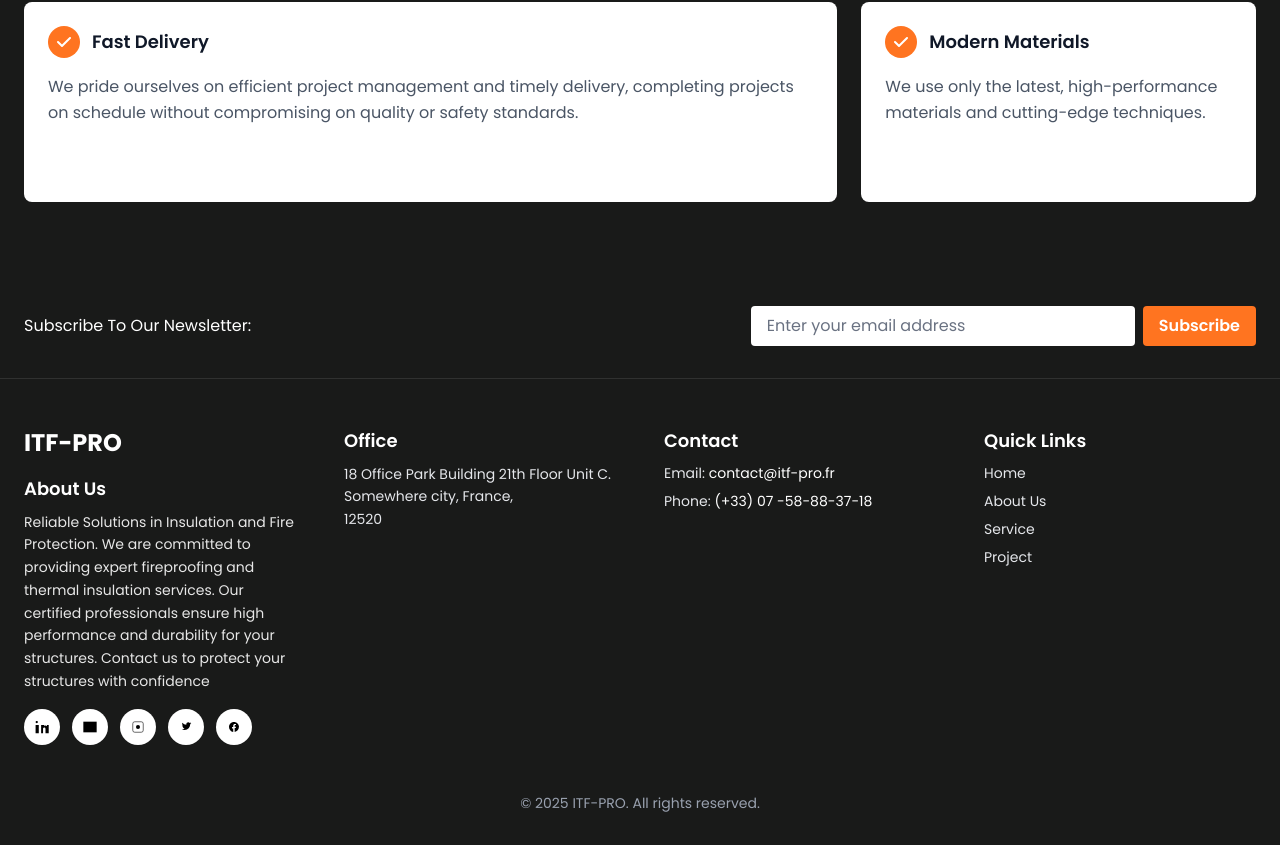
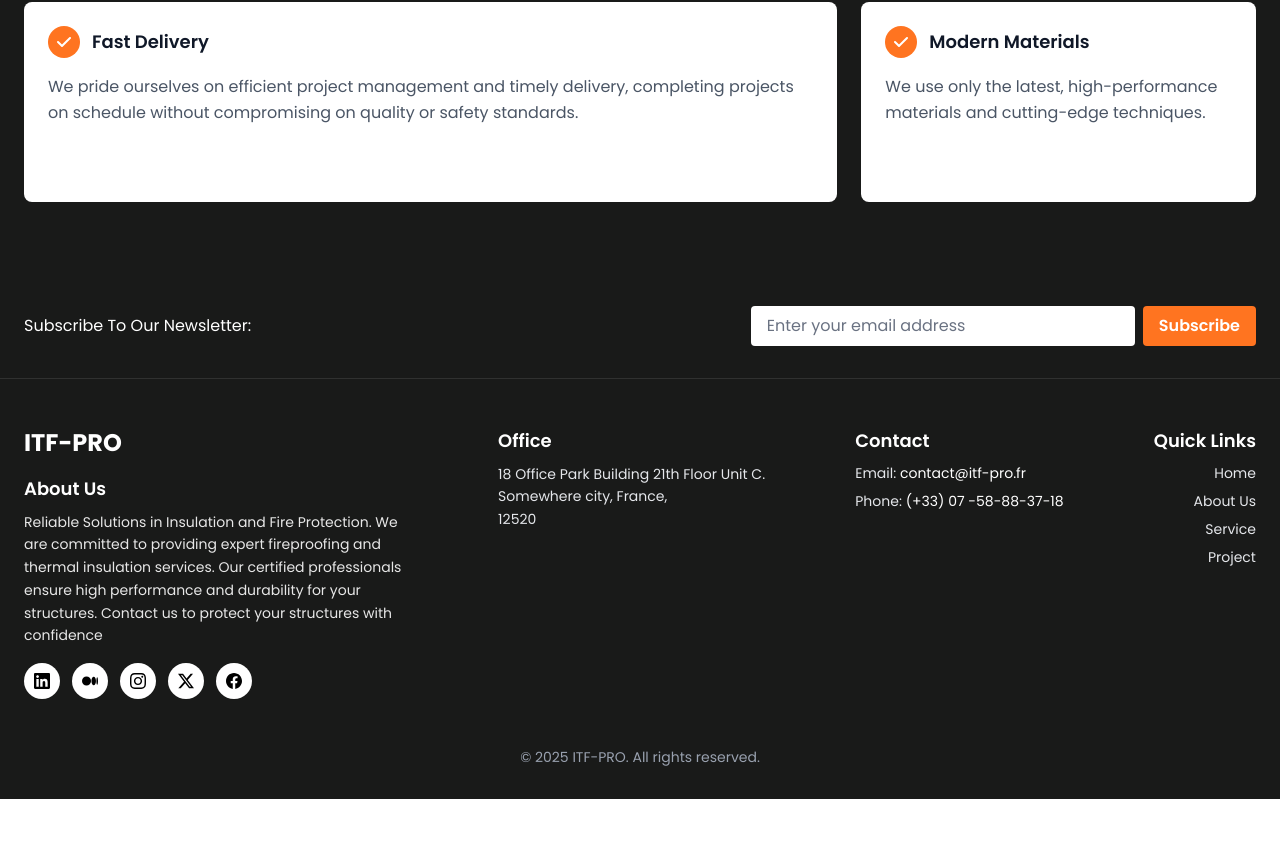
Before and after one commit to Maarij07/itf-pro, a Next.js app: page /about in a window 1280 px wide. Shown: the part 1480-2325 px from the top of the page. After the commit the page ends 2279 px from the top, so only its background shows below. Built offline with nearby package versions, Linux system fonts and the light colour scheme.

Commit message:
navbar + footer adjustments done

```diff
--- a/src/app/components/Footer.tsx
+++ b/src/app/components/Footer.tsx
@@ -31,9 +31,10 @@
                 </div>
             </div>
 
-            <div className="max-w-7xl mx-auto px-6 py-12 grid grid-cols-1 md:grid-cols-4 gap-12">
-                {/* Column 1: Logo, About Us heading, paragraph, social icons */}
-                <div>
+            <div className="max-w-7xl mx-auto px-6 py-12">
+                <div className="flex flex-col md:flex-row justify-between items-start gap-8 md:gap-16">
+                    {/* Column 1: Logo, About Us */}
+                    <div className="flex-1 max-w-sm">
                         <div className="mb-4">
                             <div className="text-2xl font-bold">ITF-PRO</div>
                         </div>
@@ -45,43 +46,41 @@
                         </p>
 
                         <div className="flex space-x-3 mt-2">
-                        {/* Social icons as white circles */}
+                            {/* Social icons as white circles with proper icons */}
                             <a href="#" aria-label="LinkedIn" className="w-9 h-9 rounded-full flex items-center justify-center bg-white" title="LinkedIn">
-                            <svg width="14" height="14" viewBox="0 0 24 24" fill="none" xmlns="http://www.w3.org/2000/svg">
-                                <path d="M4.98 3.5C4.98 4.60457 4.09257 5.492 2.988 5.492C1.88343 5.492 1 4.60457 1 3.5C1 2.39543 1.88343 1.508 2.988 1.508C4.09257 1.508 4.98 2.39543 4.98 3.5Z" fill="#000"/>
-                                <path d="M6.5 8.5H1v14h5.5v-14zM10.5 8.5H16v2h.1c.8-1.5 3-1.6 4.4 0V8.5h3v14h-5.5v-7c0-1.7-.6-2.8-2.1-2.8-1.1 0-1.7.7-2 1.4-.1.2-.1.5-.1.8v7.6H10.5v-14z" fill="#000"/>
+                                <svg width="16" height="16" viewBox="0 0 24 24" fill="none" xmlns="http://www.w3.org/2000/svg">
+                                    <path d="M20.447 20.452h-3.554v-5.569c0-1.328-.027-3.037-1.852-3.037-1.853 0-2.136 1.445-2.136 2.939v5.667H9.351V9h3.414v1.561h.046c.477-.9 1.637-1.85 3.37-1.85 3.601 0 4.267 2.37 4.267 5.455v6.286zM5.337 7.433c-1.144 0-2.063-.926-2.063-2.065 0-1.138.92-2.063 2.063-2.063 1.14 0 2.064.925 2.064 2.063 0 1.139-.925 2.065-2.064 2.065zm1.782 13.019H3.555V9h3.564v11.452zM22.225 0H1.771C.792 0 0 .774 0 1.729v20.542C0 23.227.792 24 1.771 24h20.451C23.2 24 24 23.227 24 22.271V1.729C24 .774 23.2 0 22.222 0h.003z" fill="#000"/>
                                 </svg>
                             </a>
 
                             <a href="#" aria-label="Medium" className="w-9 h-9 rounded-full flex items-center justify-center bg-white" title="Medium">
                                 <svg width="16" height="16" viewBox="0 0 24 24" fill="none" xmlns="http://www.w3.org/2000/svg">
-                                <path d="M2 4h20v16H2z" fill="#000"/>
+                                    <path d="M13.54 12a6.8 6.8 0 01-6.77 6.82A6.8 6.8 0 010 12a6.8 6.8 0 016.77-6.82A6.8 6.8 0 0113.54 12zM20.96 12c0 3.54-1.51 6.42-3.38 6.42-1.87 0-3.39-2.88-3.39-6.42s1.52-6.42 3.39-6.42 3.38 2.88 3.38 6.42M24 12c0 3.17-.53 5.75-1.19 5.75-.66 0-1.19-2.58-1.19-5.75s.53-5.75 1.19-5.75C23.47 6.25 24 8.83 24 12z" fill="#000"/>
                                 </svg>
                             </a>
 
                             <a href="#" aria-label="Instagram" className="w-9 h-9 rounded-full flex items-center justify-center bg-white" title="Instagram">
-                            <svg width="14" height="14" viewBox="0 0 24 24" fill="none" xmlns="http://www.w3.org/2000/svg">
-                                <circle cx="12" cy="12" r="3.5" fill="#000"/>
-                                <path d="M17.5 3h-11A3.5 3.5 0 003 6.5v11A3.5 3.5 0 006.5 21h11a3.5 3.5 0 003.5-3.5v-11A3.5 3.5 0 0017.5 3z" stroke="#000" strokeWidth="1" fill="none"/>
+                                <svg width="16" height="16" viewBox="0 0 24 24" fill="none" xmlns="http://www.w3.org/2000/svg">
+                                    <path d="M12 2.163c3.204 0 3.584.012 4.85.07 3.252.148 4.771 1.691 4.919 4.919.058 1.265.069 1.645.069 4.849 0 3.205-.012 3.584-.069 4.849-.149 3.225-1.664 4.771-4.919 4.919-1.266.058-1.644.07-4.85.07-3.204 0-3.584-.012-4.849-.07-3.26-.149-4.771-1.699-4.919-4.92-.058-1.265-.07-1.644-.07-4.849 0-3.204.013-3.583.07-4.849.149-3.227 1.664-4.771 4.919-4.919 1.266-.057 1.645-.069 4.849-.069zm0-2.163c-3.259 0-3.667.014-4.947.072-4.358.2-6.78 2.618-6.98 6.98-.059 1.281-.073 1.689-.073 4.948 0 3.259.014 3.668.072 4.948.2 4.358 2.618 6.78 6.98 6.98 1.281.058 1.689.072 4.948.072 3.259 0 3.668-.014 4.948-.072 4.354-.2 6.782-2.618 6.979-6.98.059-1.28.073-1.689.073-4.948 0-3.259-.014-3.667-.072-4.947-.196-4.354-2.617-6.78-6.979-6.98-1.281-.059-1.69-.073-4.949-.073zm0 5.838c-3.403 0-6.162 2.759-6.162 6.162s2.759 6.163 6.162 6.163 6.162-2.759 6.162-6.163c0-3.403-2.759-6.162-6.162-6.162zm0 10.162c-2.209 0-4-1.79-4-4 0-2.209 1.791-4 4-4s4 1.791 4 4c0 2.21-1.791 4-4 4zm6.406-11.845c-.796 0-1.441.645-1.441 1.44s.645 1.44 1.441 1.44c.795 0 1.439-.645 1.439-1.44s-.644-1.44-1.439-1.44z" fill="#000"/>
                                 </svg>
                             </a>
 
                             <a href="#" aria-label="X (Twitter)" className="w-9 h-9 rounded-full flex items-center justify-center bg-white" title="X">
-                            <svg width="14" height="14" viewBox="0 0 24 24" fill="none" xmlns="http://www.w3.org/2000/svg">
-                                <path d="M19 7.5c.01.14.01.28.01.42 0 4.3-3.27 9.27-9.27 9.27-1.84 0-3.56-.53-4.99-1.45.26.03.52.04.79.04 1.52 0 2.92-.52 4.04-1.4-1.42-.03-2.62-.96-3.03-2.24.2.04.4.06.61.06.29 0 .58-.04.85-.12-1.5-.3-2.63-1.62-2.63-3.21v-.04c.44.25.95.4 1.49.42-0.88-.59-1.46-1.6-1.46-2.74 0-.6.16-1.16.44-1.64 1.61 1.97 4.02 3.26 6.73 3.4-.05-.25-.08-.51-.08-.78 0-1.9 1.53-3.43 3.43-3.43.99 0 1.88.42 2.5 1.09.78-.15 1.51-.44 2.17-.84-.25.79-.78 1.45-1.48 1.87.69-.08 1.36-.27 1.98-.55-.46.68-1.05 1.28-1.72 1.76z" fill="#000"/>
+                                <svg width="16" height="16" viewBox="0 0 24 24" fill="none" xmlns="http://www.w3.org/2000/svg">
+                                    <path d="M18.901 1.153h3.68l-8.04 9.19L24 22.846h-7.406l-5.8-7.584-6.638 7.584H.474l8.6-9.83L0 1.154h7.594l5.243 6.932ZM17.61 20.644h2.039L6.486 3.24H4.298Z" fill="#000"/>
                                 </svg>
                             </a>
 
                             <a href="#" aria-label="Facebook" className="w-9 h-9 rounded-full flex items-center justify-center bg-white" title="Facebook">
-                            <svg width="12" height="14" viewBox="0 0 24 24" fill="none" xmlns="http://www.w3.org/2000/svg">
-                                <path d="M22 12.07C22 6.48 17.52 2 11.93 2S2 6.48 2 12.07c0 4.99 3.66 9.12 8.44 9.95v-7.05H8.08v-2.9h2.36V9.41c0-2.33 1.38-3.62 3.5-3.62.99 0 2.02.18 2.02.18v2.23h-1.14c-1.12 0-1.47.7-1.47 1.41v1.7h2.5l-.4 2.9h-2.1V22c4.78-.83 8.44-4.96 8.44-9.93z" fill="#000"/>
+                                <svg width="16" height="16" viewBox="0 0 24 24" fill="none" xmlns="http://www.w3.org/2000/svg">
+                                    <path d="M24 12.073c0-6.627-5.373-12-12-12s-12 5.373-12 12c0 5.99 4.388 10.954 10.125 11.854v-8.385H7.078v-3.47h3.047V9.43c0-3.007 1.792-4.669 4.533-4.669 1.312 0 2.686.235 2.686.235v2.953H15.83c-1.491 0-1.956.925-1.956 1.874v2.25h3.328l-.532 3.47h-2.796v8.385C19.612 23.027 24 18.062 24 12.073z" fill="#000"/>
                                 </svg>
                             </a>
                         </div>
                     </div>
 
                     {/* Column 2: Office */}
-                <div>
+                    <div className="flex-shrink-0 w-auto">
                         <h4 className="text-lg font-semibold mb-2">{t('footer.officeHeading') || 'Office'}</h4>
                         <address className="text-sm not-italic text-gray-200 leading-relaxed">
                             {t('footer.addressLine1')}
@@ -93,7 +92,7 @@
                     </div>
 
                     {/* Column 3: Contact */}
-                <div>
+                    <div className="flex-shrink-0 w-auto">
                         <h4 className="text-lg font-semibold mb-2">{t('footer.contactHeading')}</h4>
                         <div className="text-sm text-gray-200">
                             <div>Email: <a href={`mailto:${t('footer.email')}`} className="text-white">{t('footer.email')}</a></div>
@@ -102,14 +101,15 @@
                     </div>
 
                     {/* Column 4: Quick Links */}
-                <div>
+                    <div className="flex-shrink-0 w-auto md:text-right">
                         <h4 className="text-lg font-semibold mb-2">{t('footer.quickLinks')}</h4>
                         <ul className="space-y-2 text-sm">
-                        <li><Link href="/" className="text-gray-200">{t('nav.home')}</Link></li>
-                        <li><Link href="/about-us" className="text-gray-200">{t('nav.about')}</Link></li>
-                        <li><Link href="/service" className="text-gray-200">{t('nav.service')}</Link></li>
-                        <li><Link href="/project" className="text-gray-200">{t('nav.project')}</Link></li>
+                            <li><Link href="/" className="text-gray-200 hover:text-white transition-colors">{t('nav.home')}</Link></li>
+                            <li><Link href="/about-us" className="text-gray-200 hover:text-white transition-colors">{t('nav.about')}</Link></li>
+                            <li><Link href="/service" className="text-gray-200 hover:text-white transition-colors">{t('nav.service')}</Link></li>
+                            <li><Link href="/project" className="text-gray-200 hover:text-white transition-colors">{t('nav.project')}</Link></li>
                         </ul>
+                    </div>
                 </div>
             </div>
 
--- a/src/app/components/Navbar.tsx
+++ b/src/app/components/Navbar.tsx
@@ -46,6 +46,9 @@
     // Mobile menu state
     const [mobileMenuOpen, setMobileMenuOpen] = useState(false);
 
+    // Scroll state for floating navbar
+    const [isScrolled, setIsScrolled] = useState(false);
+
     useEffect(() => {
         function onDoc(e: MouseEvent) {
             if (!langRef.current) return;
@@ -55,6 +58,16 @@
         return () => document.removeEventListener('mousedown', onDoc);
     }, []);
 
+    // Scroll listener for floating navbar
+    useEffect(() => {
+        function onScroll() {
+            setIsScrolled(window.scrollY > 70);
+        }
+
+        window.addEventListener('scroll', onScroll);
+        return () => window.removeEventListener('scroll', onScroll);
+    }, []);
+
     return (
         <nav
             style={{
@@ -62,9 +75,14 @@
                 paddingTop: 'calc(1rem + 0.5vh)',
                 paddingBottom: 'calc(1rem + 0.5vh)',
                 position: 'sticky',
-                top: 0,
+                top: isScrolled ? '1rem' : '0',
                 zIndex: 60,
-                width: '100%'
+                width: isScrolled ? 'calc(100% - 6rem)' : '100%',
+                left: isScrolled ? '3rem' : '0',
+                borderRadius: isScrolled ? '12px' : '0',
+                margin: isScrolled ? '0 auto' : '0',
+                boxShadow: isScrolled ? '0 10px 30px rgba(0, 0, 0, 0.3)' : 'none',
+                transition: 'all 0.3s ease-in-out'
             }}
             className="text-white px-6"
         >
```
Lines whose indentation alone changed are shown as unchanged.
